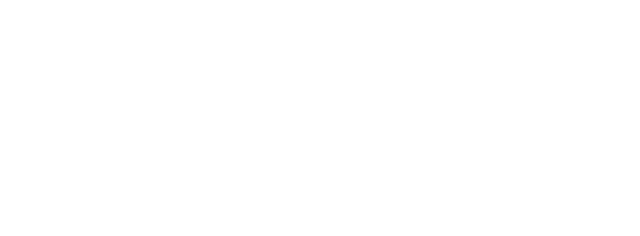
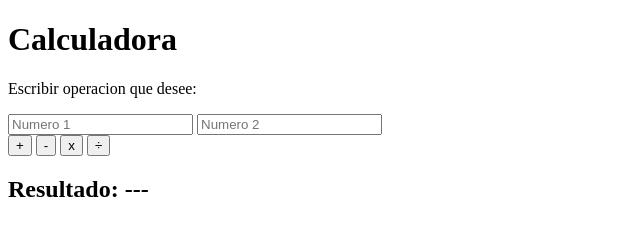
Before and after one commit to Juanmasosa7/CalculadoraBasica, a plain HTML site: page index.html in a window 1280 px wide. Shown: the whole page, without its empty margins (0-640 px from the left). Drawn offline with Linux system fonts and the light colour scheme.

Commit message:
Estructura del index.html y enlazado del index.js

```diff
--- a/index.html
+++ b/index.html
@@ -7,6 +7,27 @@
     <title>Calculadora</title>
 </head>
 <body>
+    <div class="container">
+        <h1>Calculadora</h1>
+        <p>Escribir operacion que desee:</p>
 
+        <div class="inputs">
+            <input type="number" id="num1" placeholder="Numero 1">
+            <input type="number" id="num2" placeholder="Numero 2">
+        </div>
+
+        <div class="buttons">
+            <button onclick="calcular('+')">+</button>
+            <button onclick="calcular('-')">-</button>
+            <button onclick="calcular('*')">x</button>
+            <button onclick="calcular('/')">÷</button>
+        </div>
+
+        <div class="resultado">
+            <h2>Resultado: <span id="resultado">---</span></h2>
+        </div>
+    </div>
+
+    <script src="index.js"></script>
 </body>
 </html>
```
Also changed, not shown: index.js (added).
